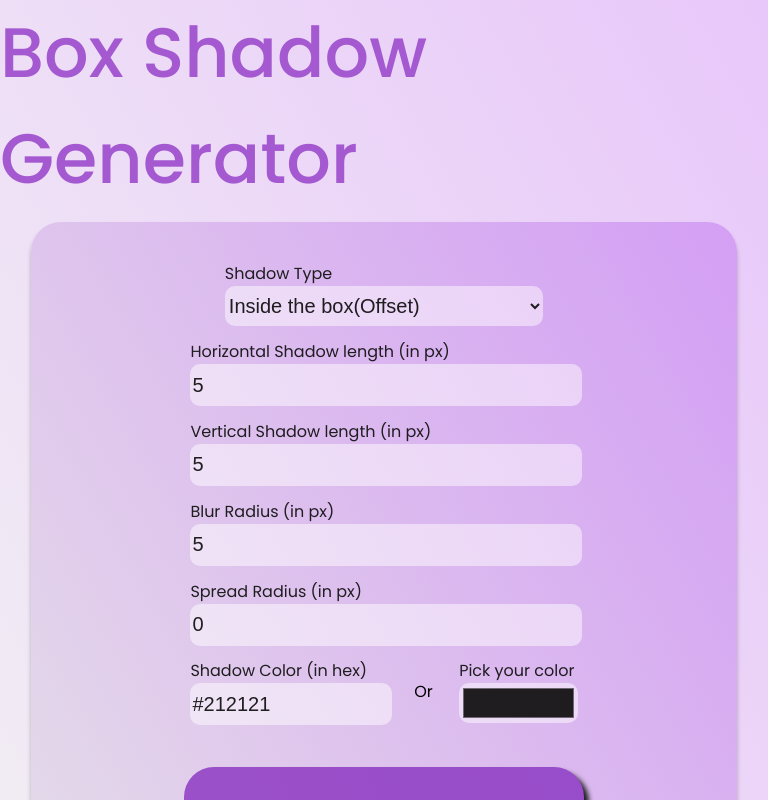
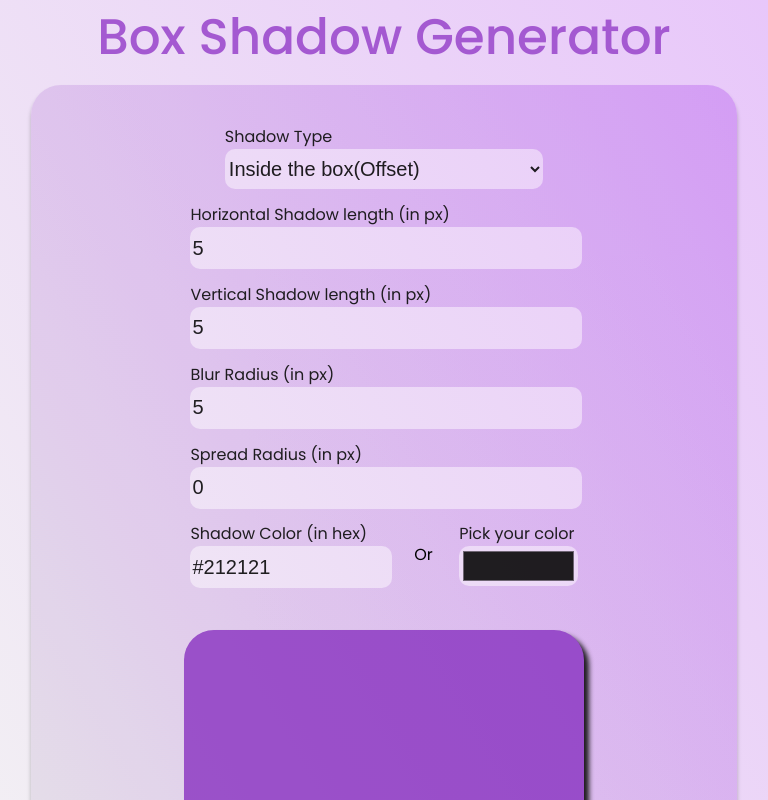
Before and after one commit to Maheep-gupta/box-shadow-generator, a React (Create React App) app: page / in a window 768 px wide. Shown: the top 800 px of the page. Built offline with nearby package versions, Linux system fonts and the light colour scheme.

Commit message:
css update

```diff
--- a/src/App.css
+++ b/src/App.css
@@ -149,6 +149,9 @@ body {
     padding: 33px;
     border-radius: 30px;
   }
+  .title{
+    font-size: 50px;
+  }
 }
 
 /* Medium devices (landscape tablets, 768px and up) */
```
